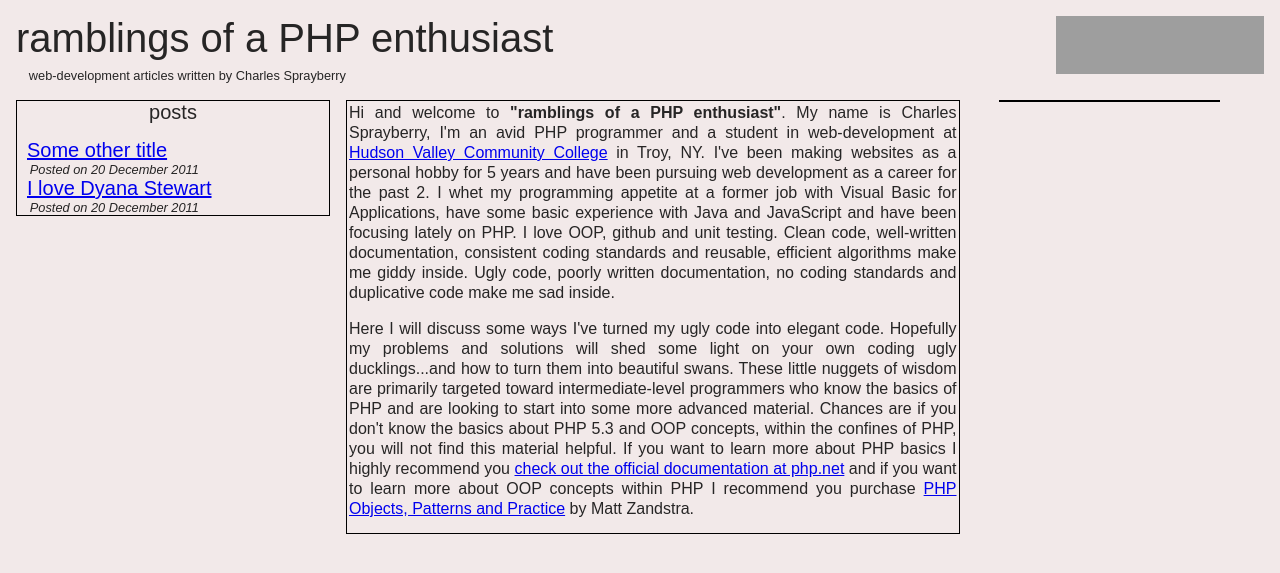
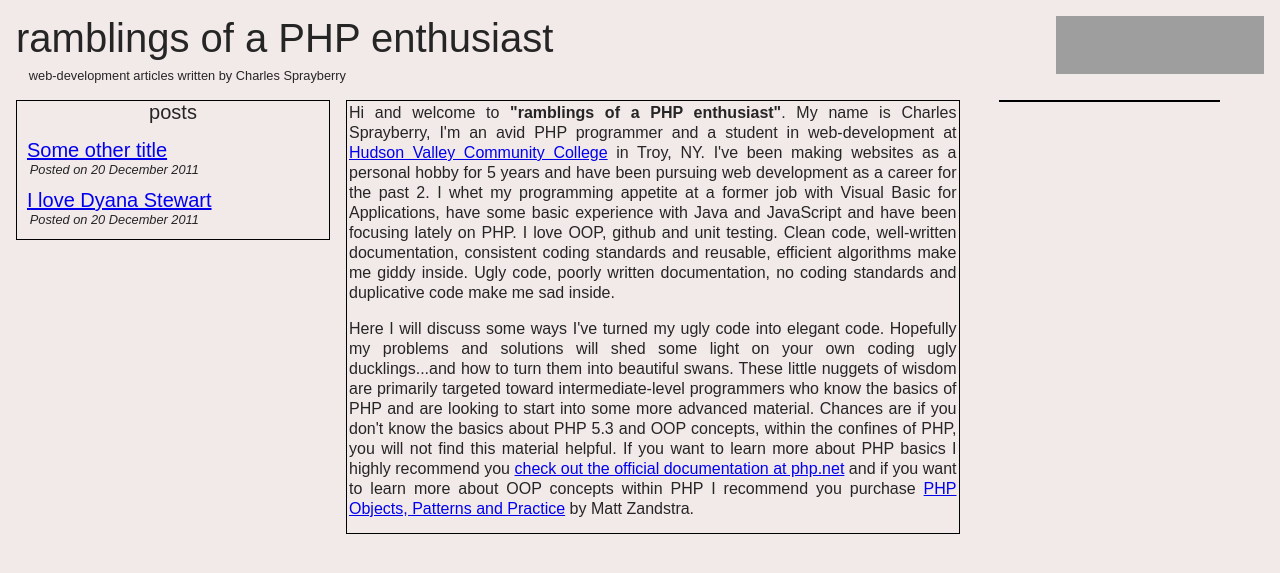
Before and after one commit to cspray/archived-blog, a Jekyll site: the page built from index.html, in a window 1280 px wide. Shown: the top 573 px of the page. Built offline with Jekyll 4.4.1, drawn with Linux system fonts in a browser that asks for light colours; grey boxes are pictures that could not be loaded.

Commit message:
UPD removing erroneous class name and putting some margins between post links

```diff
--- a/_layouts/default.html
+++ b/_layouts/default.html
@@ -35,7 +35,7 @@
 	                    <ul class="navigation-menu vertical-list">
     	                {% for post in site.posts %}
         	                <li>
-        	                	<div class="post-link">
+        	                	<div>
 	            	                <p class="post-url"><a href="{{ post.url }}">{{ post.title }}</a></p>
     	            	            <p class="post-date"><em>Posted on {{ post.date | date_to_long_string}} </em></p>
     	            	        </div>
--- a/style.css
+++ b/style.css
@@ -63,6 +63,10 @@ body {
 	font-weight: 300;
 }
 
+#post-navigation li {
+	margin-bottom: .75em;
+}
+
 h1 {
 	margin-bottom: 5px;
 	font-size: 2.5em;
```
